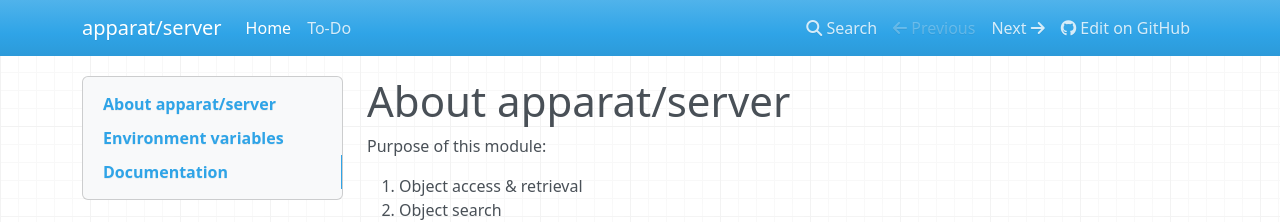
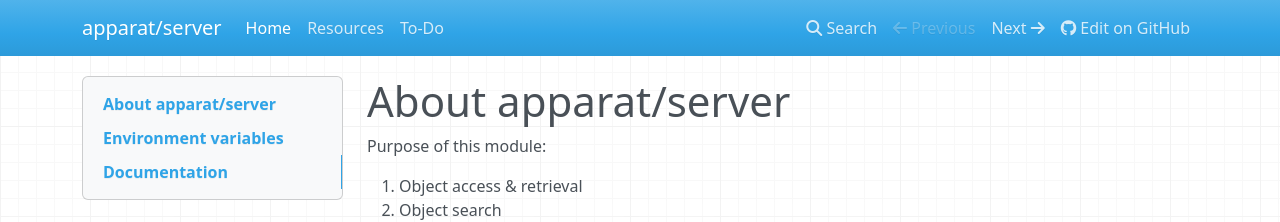
Before and after one commit to apparat/server, an MkDocs documentation site: the page built from doc/index.md, in a window 1280 px wide. Shown: the top 222 px of the page. Built offline with MkDocs 1.6.1, drawn with Linux system fonts in a browser that asks for light colours; nearby versions of some CDN libraries; old or Windows-style settings are respelled for this version of MkDocs.

Commit message:
Added ideas and resources

```diff
--- a/composer.json
+++ b/composer.json
@@ -14,7 +14,9 @@
     "apparat/object": "@dev",
     "apparat/resource": "@dev",
     "apparat/kernel": "@dev",
-    "dominicsayers/isemail": "@dev"
+    "dominicsayers/isemail": "@dev",
+    "aura/router": "^3.0",
+    "zendframework/zend-diactoros": "^1.3"
   },
   "require-dev": {
     "phpunit/phpunit": "^5.3"
--- a/mkdocs.yml
+++ b/mkdocs.yml
@@ -5,4 +5,5 @@ repo_url: https://github.com/apparat/server/
 docs_dir: doc
 pages:
 - Home: 'index.md'
+- Resources: 'resources.md'
 - To-Do: 'todo.md'
```
